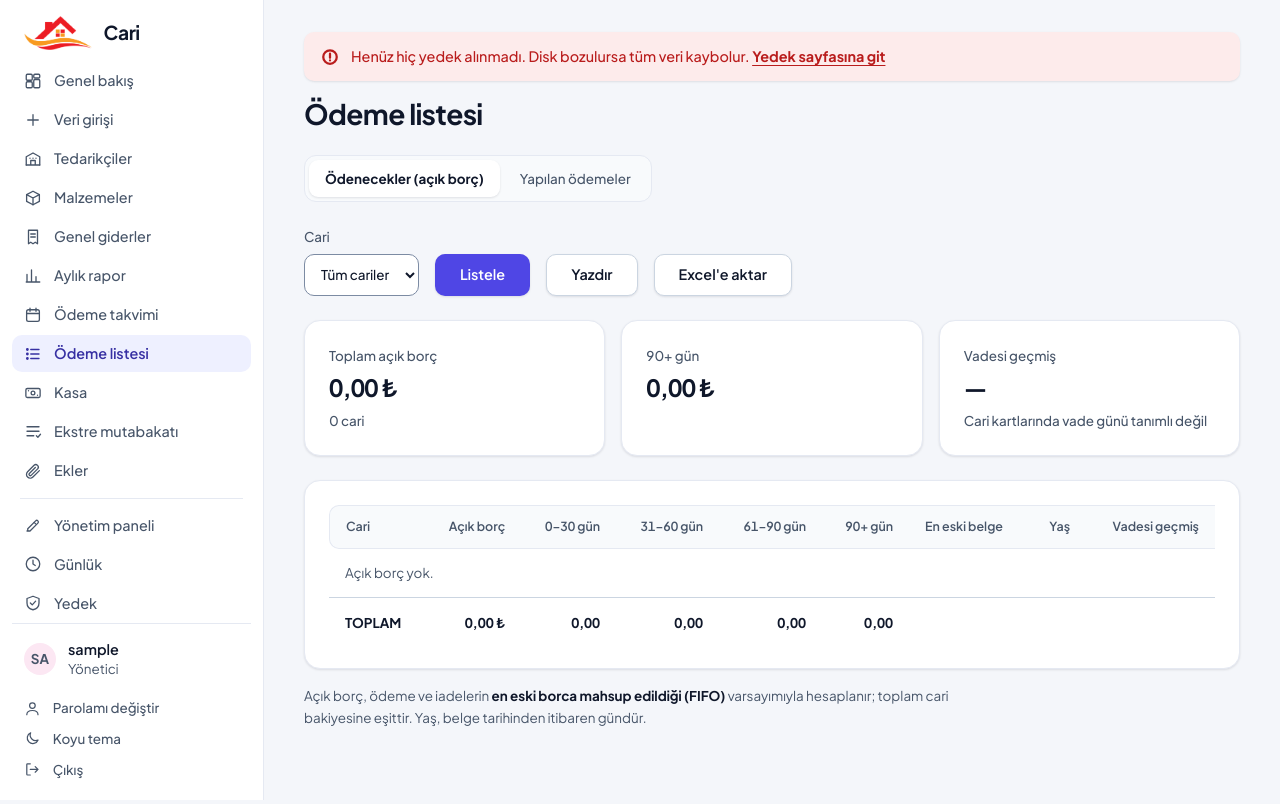
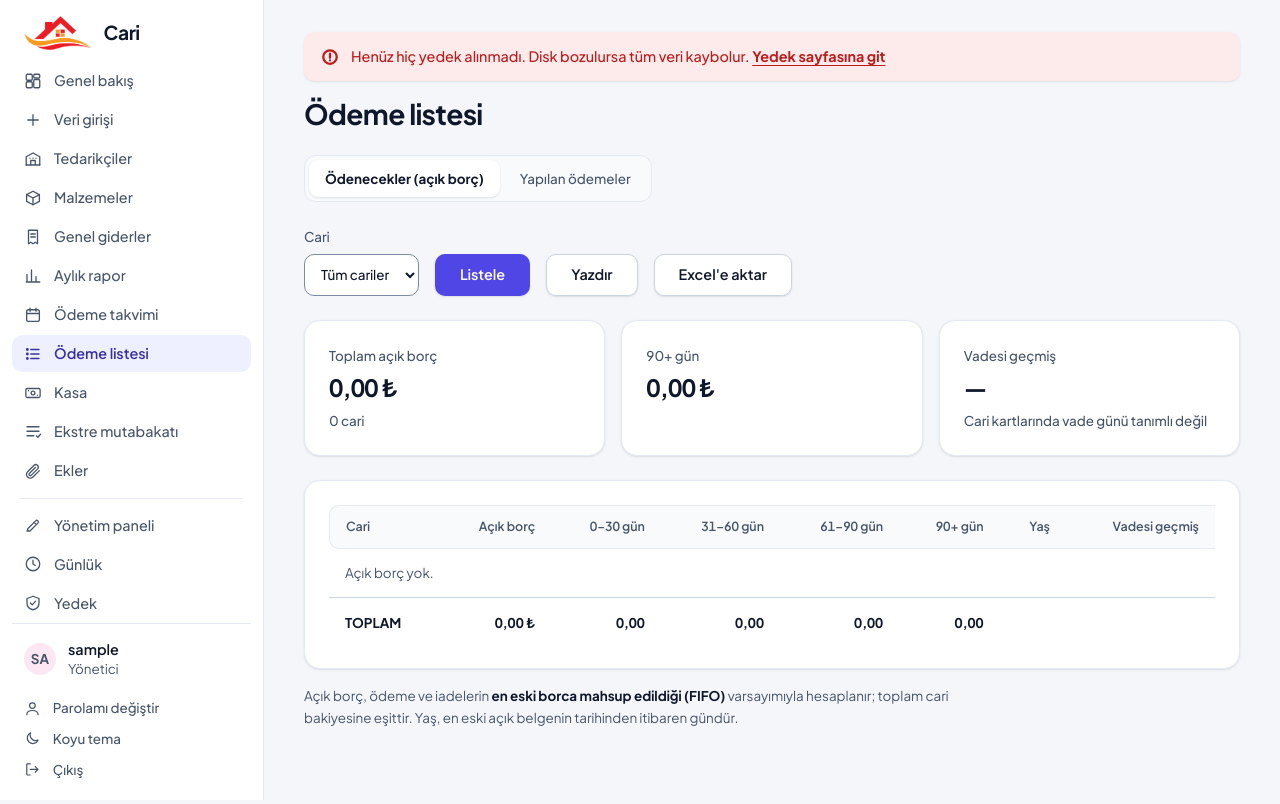
Before and after one commit to byhypno/Denemeler, a Django app: page /odemeler/ in a window 1280 px wide. Run offline with Django 5.2, Linux system fonts and the light colour scheme; the visitor is signed in with stand-in values (Sample User, id 1); data that the repository does not hold is empty.

Commit message:
Ödeme listesi: belge tarihi sütunu kaldırıldı, yalnız Yaş görünür (tarih üzerine gelince)
Co-Authored-By: Claude Sonnet 5.5 <noreply@anthropic.com>
Claude-Session: https://claude.ai/code/session_012feH3ETV5fPvBCfadRBCdz

```diff
--- a/cari/defter/templates/defter/odeme_listesi.html
+++ b/cari/defter/templates/defter/odeme_listesi.html
@@ -59,24 +59,24 @@
   <div class="kart"><div class="tablo-kaydir"><table>
     <thead><tr><th>Cari</th><th class="sayi">Açık borç</th>
       {% for k in kova_etiketleri %}<th class="sayi yazdirma-gizle">{{ k }}</th>{% endfor %}
-      <th>En eski belge</th><th class="sayi">Yaş</th><th class="sayi yazdirma-gizle">Vadesi geçmiş</th>
+      <th class="sayi">Yaş</th><th class="sayi yazdirma-gizle">Vadesi geçmiş</th>
       <th class="yazdirma-sutun">Planlanan ödeme</th><th class="yazdirma-sutun">Not</th></tr></thead>
     <tbody>{% for s in veri.satirlar %}
       <tr><td><a href="{% url 'cari_ekstre' s.cari.pk %}">{{ s.cari.unvan }}</a></td>
         <td class="sayi"><b>{{ s.toplam_kurus|kurus_tl }}</b></td>
         {% for k in s.kovalar %}<td class="sayi yazdirma-gizle">{{ k|kurus_say }}</td>{% endfor %}
-        <td>{{ s.en_eski_tarih|date:"d.m.Y" }}</td><td class="sayi">{{ s.en_eski_yas }} gün</td>
+        <td class="sayi" title="En eski belge: {{ s.en_eski_tarih|date:'d.m.Y' }}">{{ s.en_eski_yas }} gün</td>
         <td class="sayi yazdirma-gizle">{% if s.vade_tanimli %}{{ s.vadesi_gecmis_kurus|kurus_say }}{% else %}—{% endif %}</td>
         <td class="yazdirma-sutun"></td><td class="yazdirma-sutun"></td></tr>
-    {% empty %}<tr><td colspan="10" class="not">Açık borç yok.</td></tr>{% endfor %}</tbody>
+    {% empty %}<tr><td colspan="9" class="not">Açık borç yok.</td></tr>{% endfor %}</tbody>
     <tfoot><tr><th>TOPLAM</th><th class="sayi">{{ veri.toplam_kurus|kurus_tl }}</th>
       {% for k in veri.kovalar %}<th class="sayi yazdirma-gizle">{{ k|kurus_say }}</th>{% endfor %}
-      <th></th><th></th><th class="yazdirma-gizle"></th><th class="yazdirma-sutun"></th><th class="yazdirma-sutun"></th></tr></tfoot>
+      <th></th><th class="yazdirma-gizle"></th><th class="yazdirma-sutun"></th><th class="yazdirma-sutun"></th></tr></tfoot>
   </table></div></div>
   {% for c, a in veri.avanslar %}{% if forloop.first %}<p class="not">Fazla ödeme (avans) olan cariler:{% endif %}
     {{ c.unvan }} {{ a|kurus_tl }}{% if not forloop.last %};{% endif %}{% if forloop.last %}</p>{% endif %}{% endfor %}
   <p class="not">Açık borç, ödeme ve iadelerin <b>en eski borca mahsup edildiği (FIFO)</b> varsayımıyla hesaplanır; toplam cari bakiyesine eşittir.
-    Yaş, belge tarihinden itibaren gündür.</p>
+    Yaş, en eski açık belgenin tarihinden itibaren gündür.</p>
   <div class="sadece-yazdir imza"><span>Hazırlayan: ____________</span><span>Onaylayan: ____________</span></div>
 {% endif %}
 {% endblock %}
```
